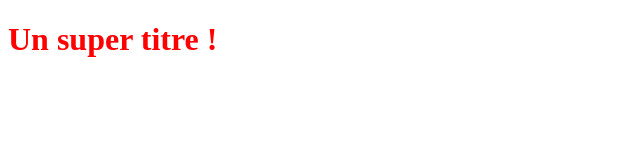
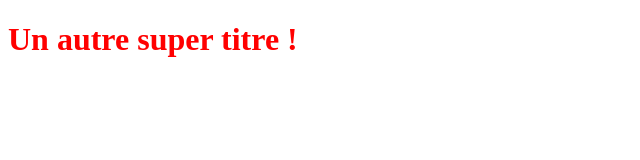
Before and after one commit to FabienRe/OpenclassroomsProject, a plain HTML site: page index.html in a window 1280 px wide. Shown: the whole page, without its empty margins (0-640 px from the left). Drawn offline with Linux system fonts and the light colour scheme.

```diff
--- a/index.html
+++ b/index.html
@@ -5,6 +5,6 @@
    <link rel="stylesheet" type="text/css" href="styles.css">
 </head>
 <body>
-   <h1>Un super titre !</h1>
+   <h1>Un autre super titre !</h1>
 </body>
 </html>
```
